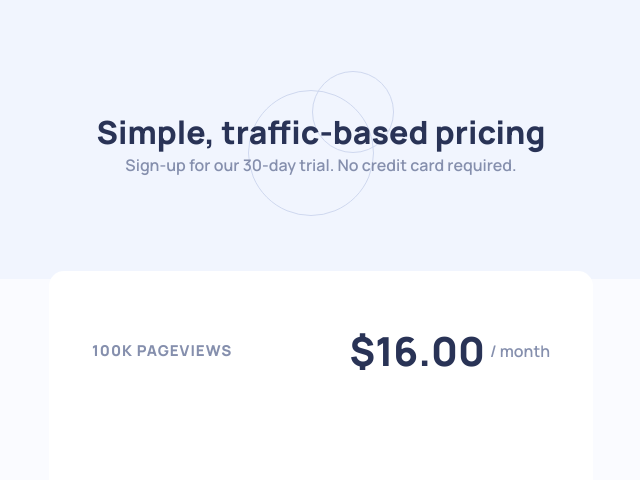
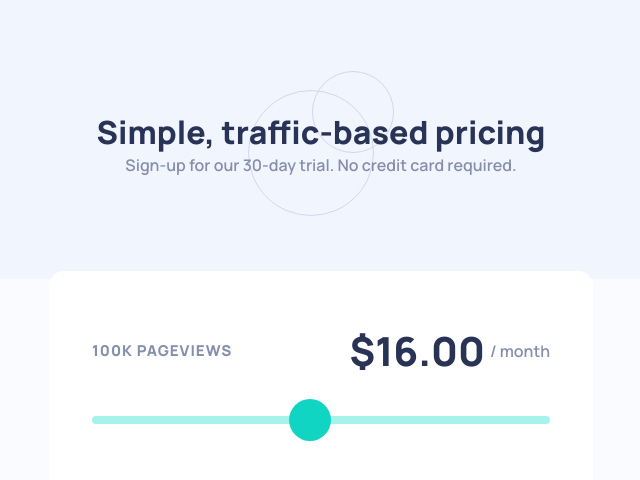
Before and after one commit to kardahim/interactive-pricing-component, a Vue app: page / in a window 1280 px wide. Shown: the top 480 px of the page, without its empty margins (319-959 px from the left). Built offline with nearby package versions, Linux system fonts and the light colour scheme.

Commit message:
add incomplete sldier

```diff
--- a/src/App.vue
+++ b/src/App.vue
@@ -15,7 +15,14 @@
         <span>{{ isYearly ? "year" : "month" }}</span>
       </div>
     </div>
-    <!-- slider -->
+    <input
+      class="card__range"
+      type="range"
+      v-model="pageViews"
+      max="200"
+      min="10"
+      step="10"
+    />
     <div class="card__toogle"></div>
     <div class="card__divider"></div>
     <div class="card__footer"></div>
@@ -23,16 +30,16 @@
 </template>
 
 <script lang="ts">
-import { defineComponent } from "vue";
+import { defineComponent, ref } from "vue";
 
 export default defineComponent({
   name: "App",
-  data() {
-    return {
-      pageViews: 100,
-      price: 16,
-      isYearly: false,
-    };
+  setup() {
+    const pageViews = ref(100);
+    const price = ref(16);
+    const isYearly = ref(false);
+
+    return { pageViews, price, isYearly };
   },
 });
 </script>
@@ -133,6 +140,65 @@ export default defineComponent({
         }
       }
     }
+
+    // most generate by https://range-input-css.netlify.app/
+    &__range {
+      margin-top: 38px;
+
+      -webkit-appearance: none;
+      appearance: none;
+      background: transparent;
+      cursor: pointer;
+      width: 100%;
+
+      &:focus {
+        outline: none;
+      }
+
+      // chromium browsers
+      &::-webkit-slider-runnable-track {
+        background-color: $slider-bar-color;
+        border-radius: 0.5rem;
+        height: 0.5rem;
+      }
+
+      &::-webkit-slider-thumb {
+        -webkit-appearance: none;
+        appearance: none;
+        margin-top: -17px;
+        background-color: $slider-background-color;
+        border-radius: 100%;
+        height: 42px;
+        width: 42px;
+      }
+
+      // TODO: change focus effect
+      &:focus::-webkit-slider-thumb {
+        outline: 3px solid $slider-background-color;
+        outline-offset: 0.125rem;
+      }
+
+      // firefox
+      &::-moz-range-track {
+        background-color: $slider-bar-color;
+        border-radius: 0.5rem;
+        height: 0.5rem;
+      }
+
+      &::-moz-range-thumb {
+        background-color: $slider-background-color;
+        border: none;
+        border-radius: 100%;
+        height: 42px;
+        width: 42px;
+      }
+
+      // TODO: change focus effect
+      &:focus::-moz-range-thumb {
+        outline: 3px solid $slider-background-color;
+        outline-offset: 0.125rem;
+      }
+    }
   }
 }
 </style>
```
